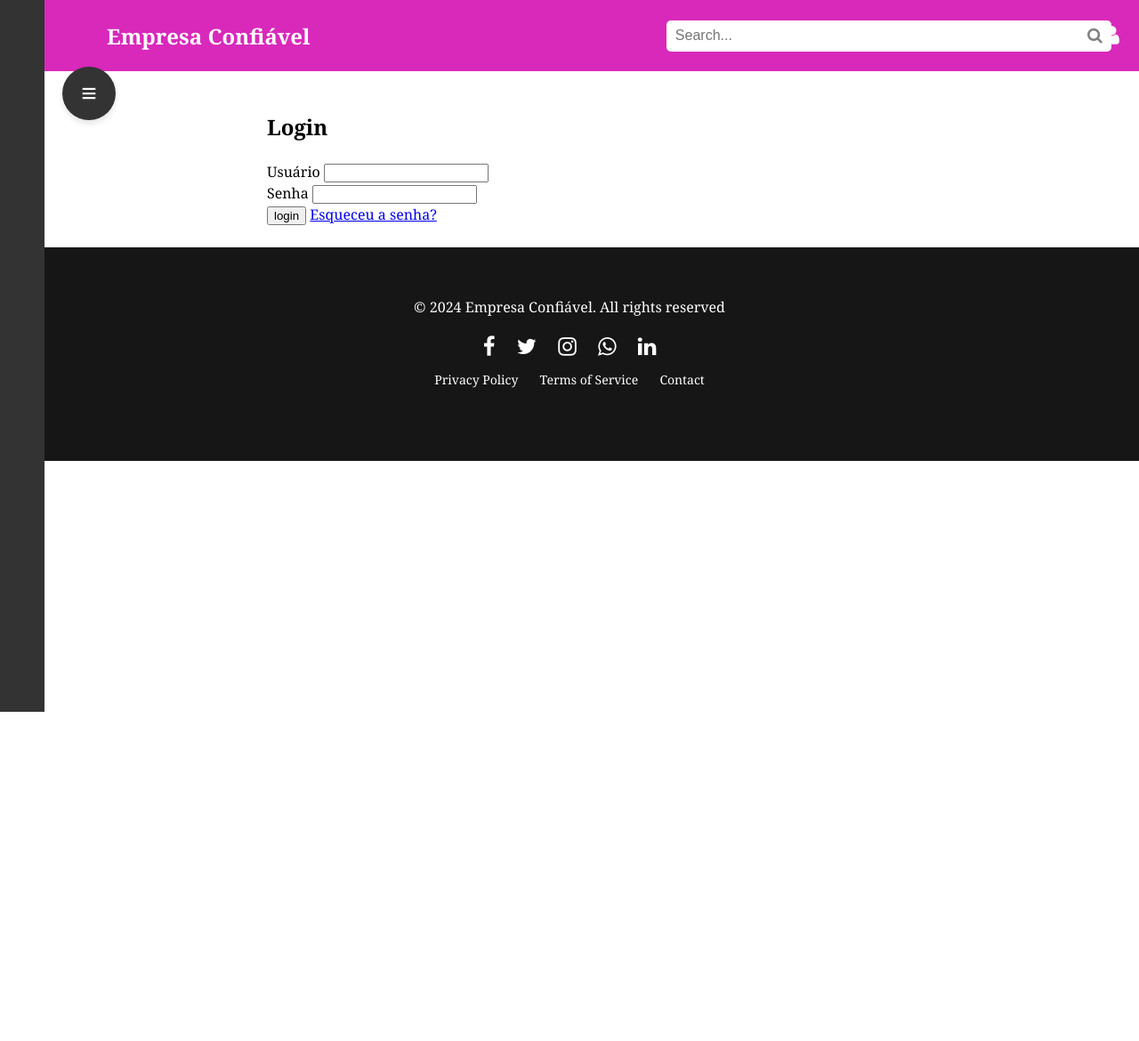
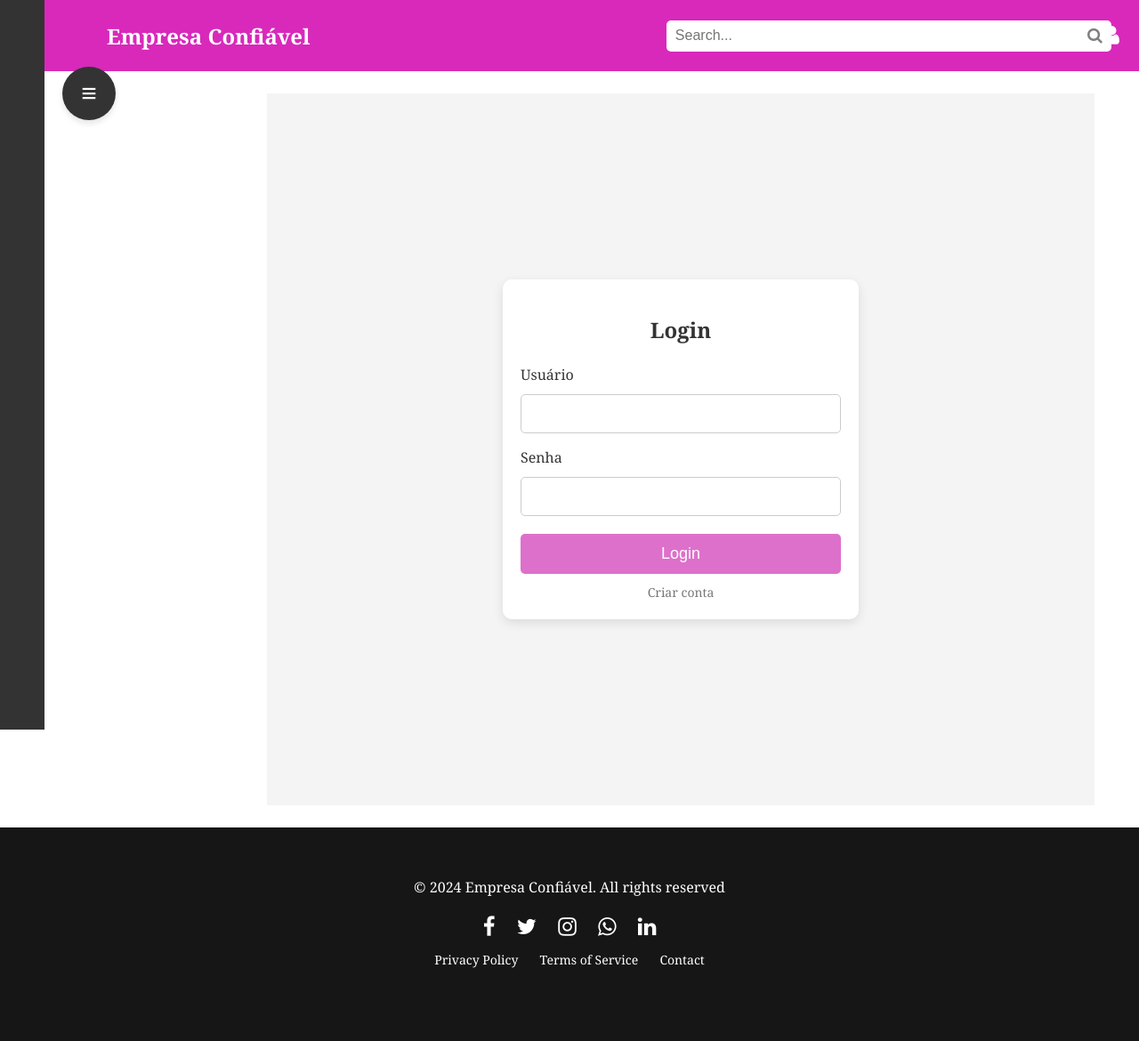
Before and after one commit to phael77/BIA_UFG_Group6_Webservices_POO, a Flask app: page /login in a window 1280 px wide. Shown: the whole page at 89% size. Before the commit the page ends 800 px from the top, so only its background shows below. Run offline with Flask 3, Linux system fonts and the light colour scheme.

Commit message:
Login style and logic changes

```diff
--- /dev/null
+++ b/app/static/styles/login.css
@@ -0,0 +1,128 @@
+/* General Reset */
+body, html {
+    margin: 0;
+    padding: 0;
+    height: 100%;
+    font-family: Georgia, 'Times New Roman', Times, serif;
+  }
+
+  /* Login Form Styling */
+  .login {
+    display: flex;
+    justify-content: center;
+    align-items: center;
+    height: 100vh;
+    background-color: #f4f4f4;
+  }
+
+  /* Card Styling */
+  .card {
+    background-color: white;
+    box-shadow: 0 4px 12px rgba(0, 0, 0, 0.1);
+    border-radius: 10px;
+    width: 400px;
+    padding: 20px;
+    box-sizing: border-box;
+  }
+
+  .card-header h2 {
+    text-align: center;
+    font-size: 24px;
+    margin-bottom: 20px;
+    color: #333;
+  }
+
+  /* Card Content */
+  .card-content {
+    margin-bottom: 20px;
+  }
+
+  .card-content-area {
+    margin-bottom: 15px;
+  }
+
+  .card-content-area label {
+    display: block;
+    font-size: 16px;
+    color: #333;
+    margin-bottom: 5px;
+  }
+
+  .card-content-area input {
+    width: 100%;
+    padding: 12px;
+    font-size: 16px;
+    border: 1px solid #ccc;
+    border-radius: 5px;
+    box-sizing: border-box;
+    margin-top: 5px;
+  }
+
+  .card-content-area input:focus {
+    outline-color: #dd70cb;
+    border-color: #dd70cb;
+  }
+
+  /* Submit Button */
+  .card-footer {
+    text-align: center;
+  }
+
+  .card-footer input.submit {
+    width: 100%;
+    padding: 12px;
+    font-size: 18px;
+    background-color: #dd70cb;
+    color: white;
+    border: none;
+    border-radius: 5px;
+    cursor: pointer;
+    transition: background-color 0.3s ease;
+  }
+
+  .card-footer input.submit:hover {
+    background-color: #c31c9b;
+  }
+
+  /* Forgotten Password Link */
+  .card-footer .recuperar_senha {
+    display: block;
+    margin-top: 10px;
+    text-align: center;
+    color: #777;
+    text-decoration: none;
+    font-size: 14px;
+  }
+
+  .card-footer .recuperar_senha:hover {
+    text-decoration: underline;
+  }
+
+  /* Error Message */
+  #errorMessage {
+    text-align: center;
+    font-size: 14px;
+    color: red;
+    margin-top: 10px;
+    display: none;
+  }
+
+  /* Responsive Styles */
+  @media (max-width: 768px) {
+    .card {
+      width: 90%;
+      padding: 15px;
+    }
+
+    .card-header h2 {
+      font-size: 20px;
+    }
+
+    .card-content-area input {
+      font-size: 14px;
+    }
+
+    .card-footer input.submit {
+      font-size: 16px;
+    }
+  }
--- a/app/templates/base.html
+++ b/app/templates/base.html
@@ -4,7 +4,8 @@
     <meta charset="UTF-8">
     <meta name="viewport" content="width=device-width, initial-scale=1.0">
     <title>{% block title %}Empresa Confiável{% endblock %}</title>
-    <link rel="stylesheet" href="static/styles.css">
+    <link rel="stylesheet" href="static/styles/base.css">
+    <link rel="stylesheet" href="static/styles/login.css">
     <!-- Include Font Awesome for icons -->
     <link rel="stylesheet" href="https://cdnjs.cloudflare.com/ajax/libs/font-awesome/4.7.0/css/font-awesome.min.css">
 </head>
--- a/app/templates/index.html
+++ b/app/templates/index.html
@@ -1,6 +1,6 @@
 {% extends "base.html" %}
 
-{% block title %}Home - My Website{% endblock %}
+{% block title %}Home - Empresa Confiáveç{% endblock %}
 
 {% block content %}
 <div class="content-filler">
--- a/app/templates/login.html
+++ b/app/templates/login.html
@@ -1,48 +1,39 @@
 {% extends "base.html" %}
 
-{% block title %}Login - My Website{% endblock %}
+{% block title %}Login - Empresa Confiável{% endblock %}
 
 {% block content %}
 
 <div class="login">
 
-    <form class="card">
-
+    <form class="card" id="loginForm">
         <div class="card-header">
-
             <h2>Login</h2>
-
         </div>
 
         <div class="card-content">
-
             <div class="card-content-area">
-
                 <label for="usuario">Usuário</label>
-
-                <input type="text" id="usuario" autocomplete="off">
-
+                <input type="text" id="username" name="username" autocomplete="off" required>
             </div>
 
             <div class="card-content-area">
-
                 <label for="password">Senha</label>
-
-                <input type="password" id="password" autocomplete="off">
-
+                <input type="password" id="password" name="password" autocomplete="off" required>
             </div>
-
         </div>
 
         <div class="card-footer">
-
-            <input type="submit" value="login" class="submit">
-
-            <a href="#" class="recuperar_senha">Esqueceu a senha?</a>
-
+            <input type="submit" value="Login" class="submit">
+            <a href="#" id="showRegisterForm" class="recuperar_senha">Criar conta</a>
         </div>
 
+        <!-- To show error message -->
+        <div id="errorMessage" style="color: red; display: none;">
+            Invalid username or password.
+        </div>
     </form>
 
 </div>
+
 {% endblock %}
```
Also changed, not shown: app/static/scripts.js (+60 -0 lines), app/static/styles/base.css (renamed from app/static/styles.css).
